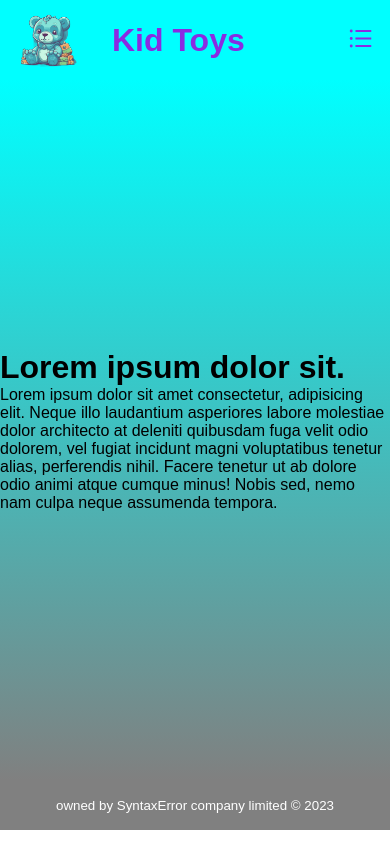
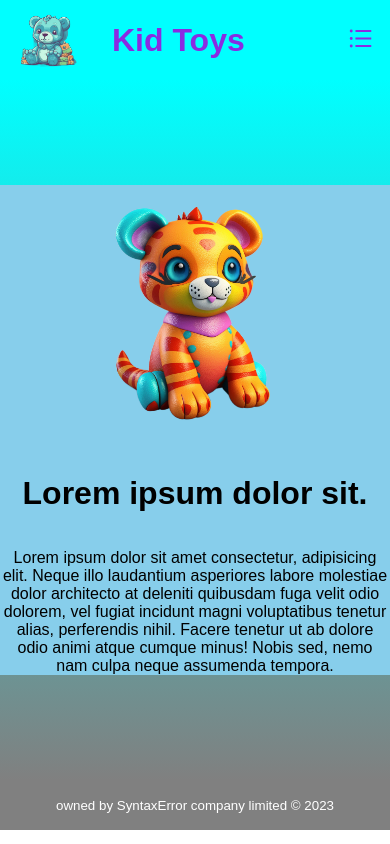
Before and after one commit to z0bla/kid-toys-webapp, a React (Create React App) app: page / in a window 390 px wide. Built offline with nearby package versions, Linux system fonts and the light colour scheme.

Commit message:
Add some style on land page

```diff
--- a/src/components/LandingPage/LandingPage.module.css
+++ b/src/components/LandingPage/LandingPage.module.css
@@ -8,4 +8,37 @@
 
 .article {
   max-width: 1000px;
+  display: flex;
+  background: skyblue;
+  border-radius: 4rem;
 }
+
+.leftSide {
+  display: flex;
+  justify-content: center;
+}
+
+.rightSide {
+  text-align: center;
+  display: flex;
+  flex-direction: column;
+  justify-content: center;
+}
+
+.rightSide h1 {
+  padding: 5px 10px;
+  margin: 2rem 0;
+}
+
+@media screen and (max-width: 780px) {
+  .article {
+    flex-direction: column;
+    border-radius: 0;
+  }
+}
+
+@media screen and (max-width: 510px) {
+  .leftSide img {
+    width: 30vh;
+  }
+}
--- a/src/components/LandingPage/index.tsx
+++ b/src/components/LandingPage/index.tsx
@@ -1,20 +1,26 @@
 import React from "react";
 
 import styles from "./LandingPage.module.css";
+import imageToy1 from "./imageToy1.png";
 
 function LandingPage(): JSX.Element {
   return (
     <main className={styles.body}>
       <div className={styles.article}>
+        <div className={styles.leftSide}>
+          <img src={imageToy1} className={styles.imageOfToy} />
+        </div>
+        <div className={styles.rightSide}>
           <h1>Lorem ipsum dolor sit.</h1>
           <p>
             Lorem ipsum dolor sit amet consectetur, adipisicing elit. Neque illo
             laudantium asperiores labore molestiae dolor architecto at deleniti
             quibusdam fuga velit odio dolorem, vel fugiat incidunt magni
             voluptatibus tenetur alias, perferendis nihil. Facere tenetur ut ab
-          dolore odio animi atque cumque minus! Nobis sed, nemo nam culpa neque
-          assumenda tempora.
+            dolore odio animi atque cumque minus! Nobis sed, nemo nam culpa
+            neque assumenda tempora.
           </p>
+        </div>
       </div>
     </main>
   );
```
Also changed, not shown: src/components/LandingPage/imageToy1.png (added). Lines whose indentation alone changed are shown as unchanged.
